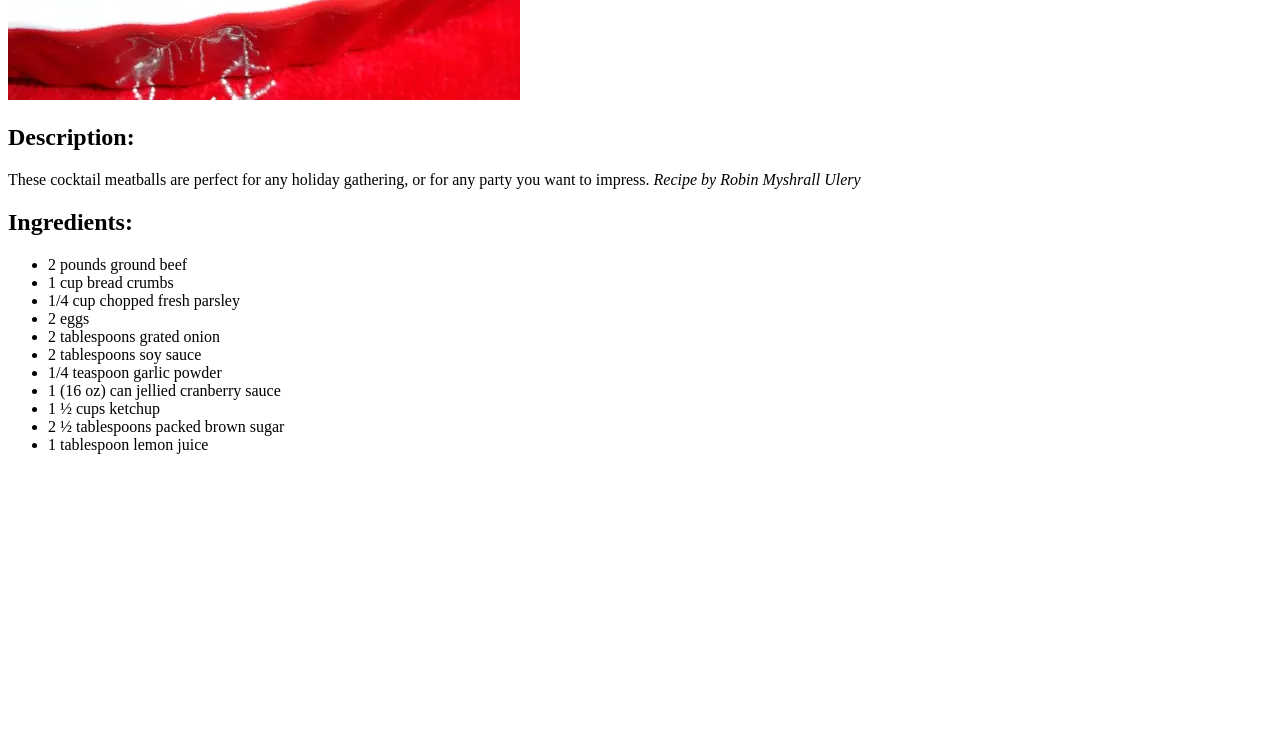
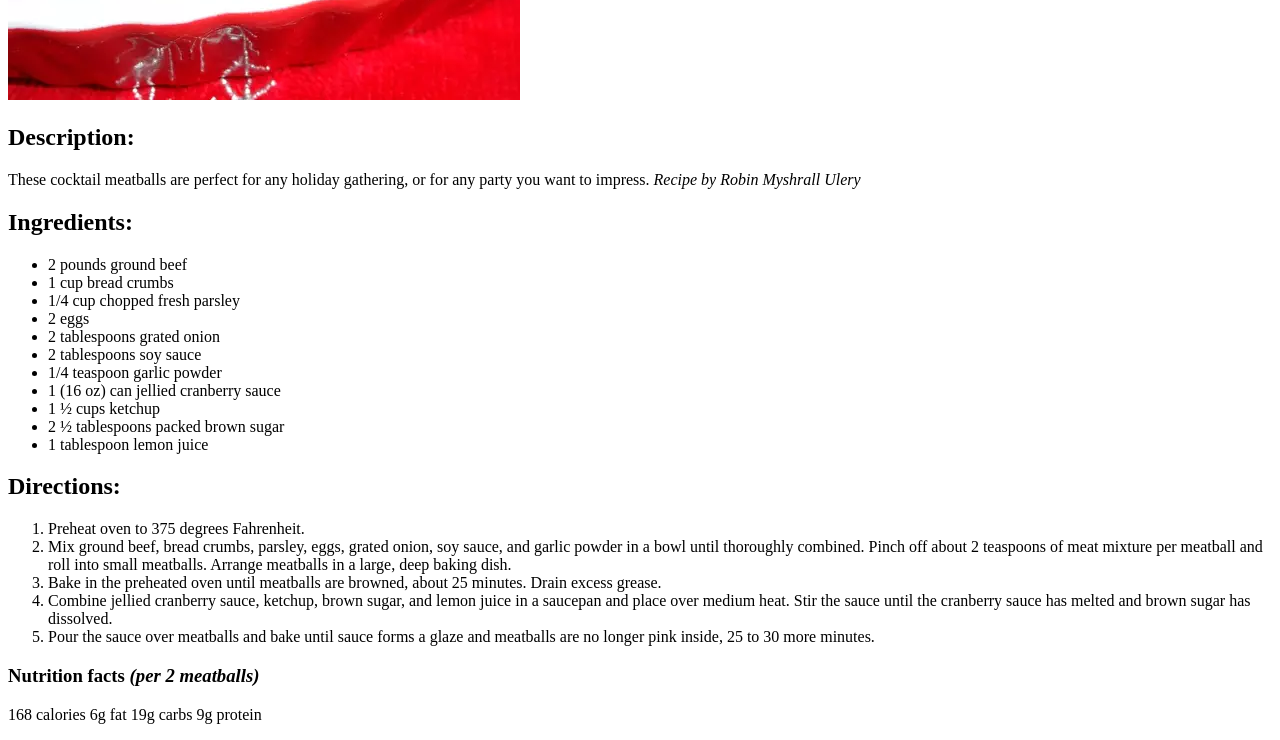
Before and after one commit to inhumanity/odin-recipes, a plain HTML site: page recipes/meatball.html in a window 1280 px wide. Shown: the part 492-1232 px from the top of the page. Before the commit the page ends 962 px from the top, so only its background shows below. Drawn offline with Linux system fonts and the light colour scheme.

Commit message:
Added directions to meatball recipe as well as nutritional facts

```diff
--- a/recipes/meatball.html
+++ b/recipes/meatball.html
@@ -25,5 +25,15 @@
         <li>2 ½ tablespoons packed brown sugar</li>
         <li>1 tablespoon lemon juice</li>
     </ul>
+    <h2>Directions: </h2>
+    <ol>
+        <li>Preheat oven to 375 degrees Fahrenheit.</li>
+        <li>Mix ground beef, bread crumbs, parsley, eggs, grated onion, soy sauce, and garlic powder in a bowl until thoroughly combined. Pinch off about 2 teaspoons of meat mixture per meatball and roll into small meatballs. Arrange meatballs in a large, deep baking dish.</li>
+        <li>Bake in the preheated oven until meatballs are browned, about 25 minutes. Drain excess grease.</li>
+        <li>Combine jellied cranberry sauce, ketchup, brown sugar, and lemon juice in a saucepan and place over medium heat. Stir the sauce until the cranberry sauce has melted and brown sugar has dissolved.</li>
+        <li>Pour the sauce over meatballs and bake until sauce forms a glaze and meatballs are no longer pink inside, 25 to 30 more minutes.</li>
+    </ol>
+    <h3>Nutrition facts <i>(per 2 meatballs)</i></h3>
+    <p>168 calories 6g fat 19g carbs 9g protein</p>
 </body>
 </html>
```
